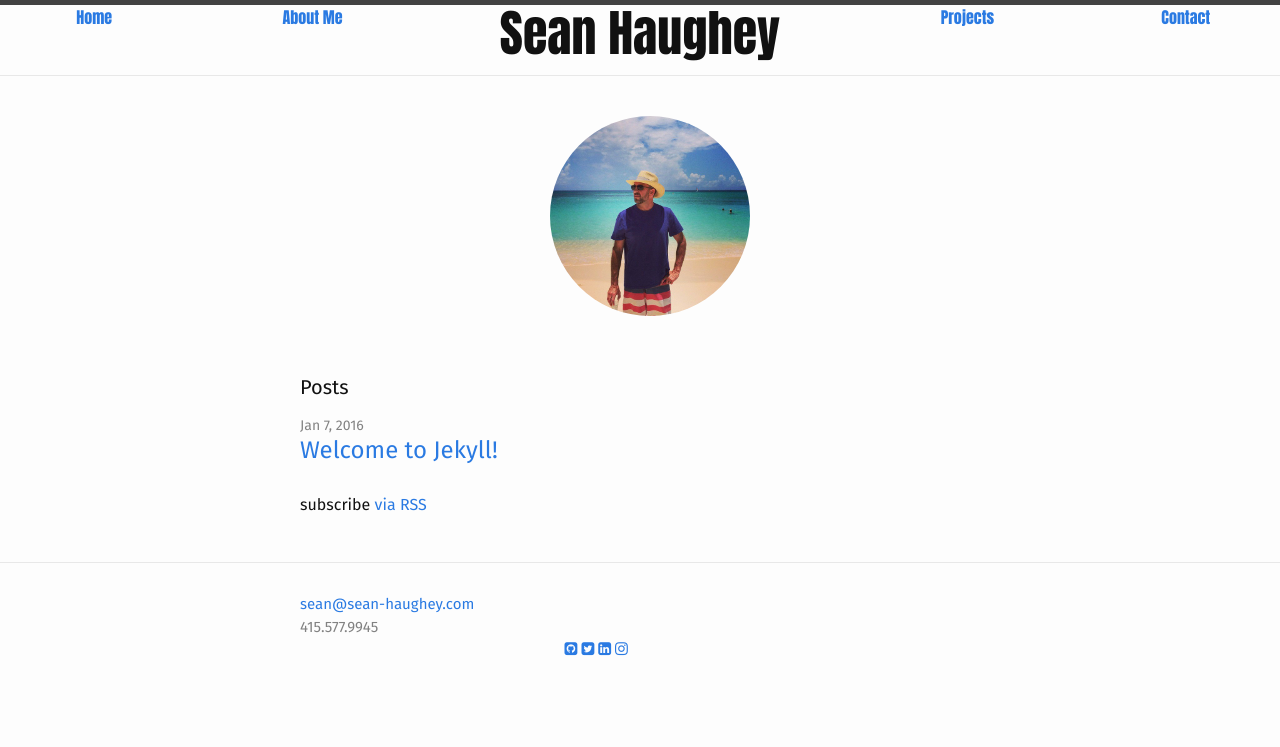
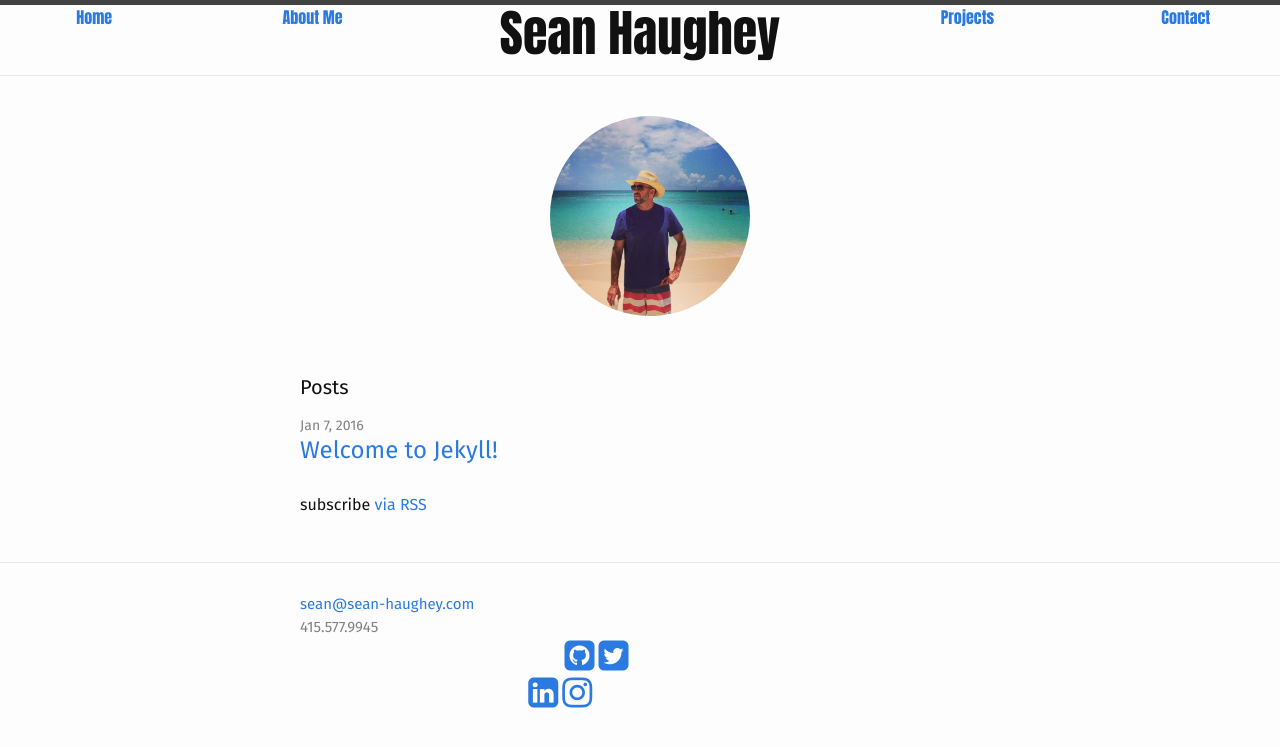
Before and after one commit to seanhaughey/sean_haughey, a Jekyll site: the page built from index.html, in a window 1280 px wide. Shown: the top 747 px of the page. Built offline with Jekyll 4.4.1, drawn with Linux system fonts in a browser that asks for light colours; nearby versions of some CDN libraries; library files that are not in the unit come from our copies.

Commit message:
resized social media icons

```diff
--- a/css/main.scss
+++ b/css/main.scss
@@ -99,10 +99,6 @@ header {
 	width: auto;
 }
 
-#footer-icons {
-  height: 500px;
+.fa {
+  font-size: 35px;
 }
-
-i {
-	height: 100%;
-}
```
Also changed, not shown: projects.md (+4 -4 lines).
